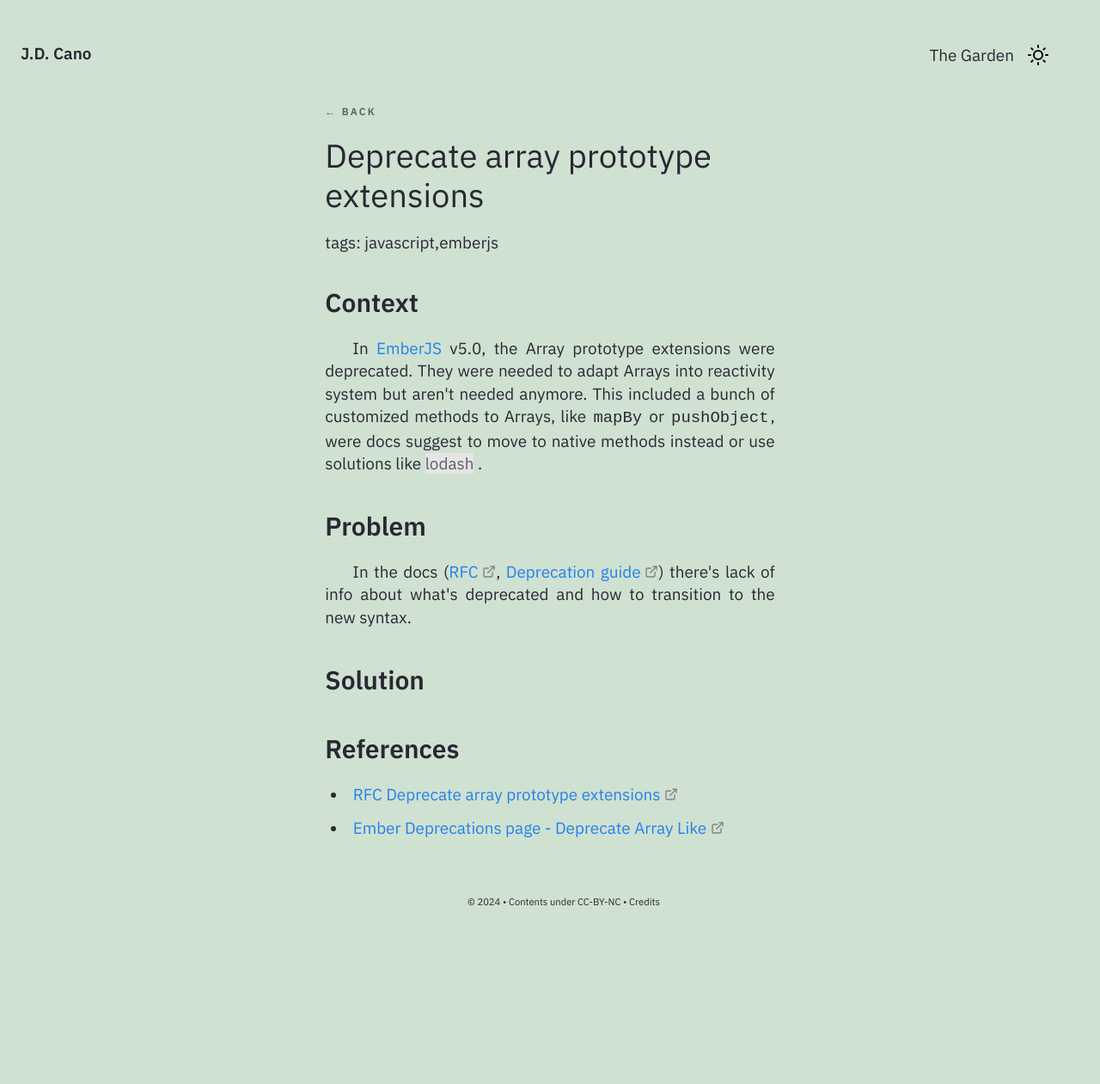
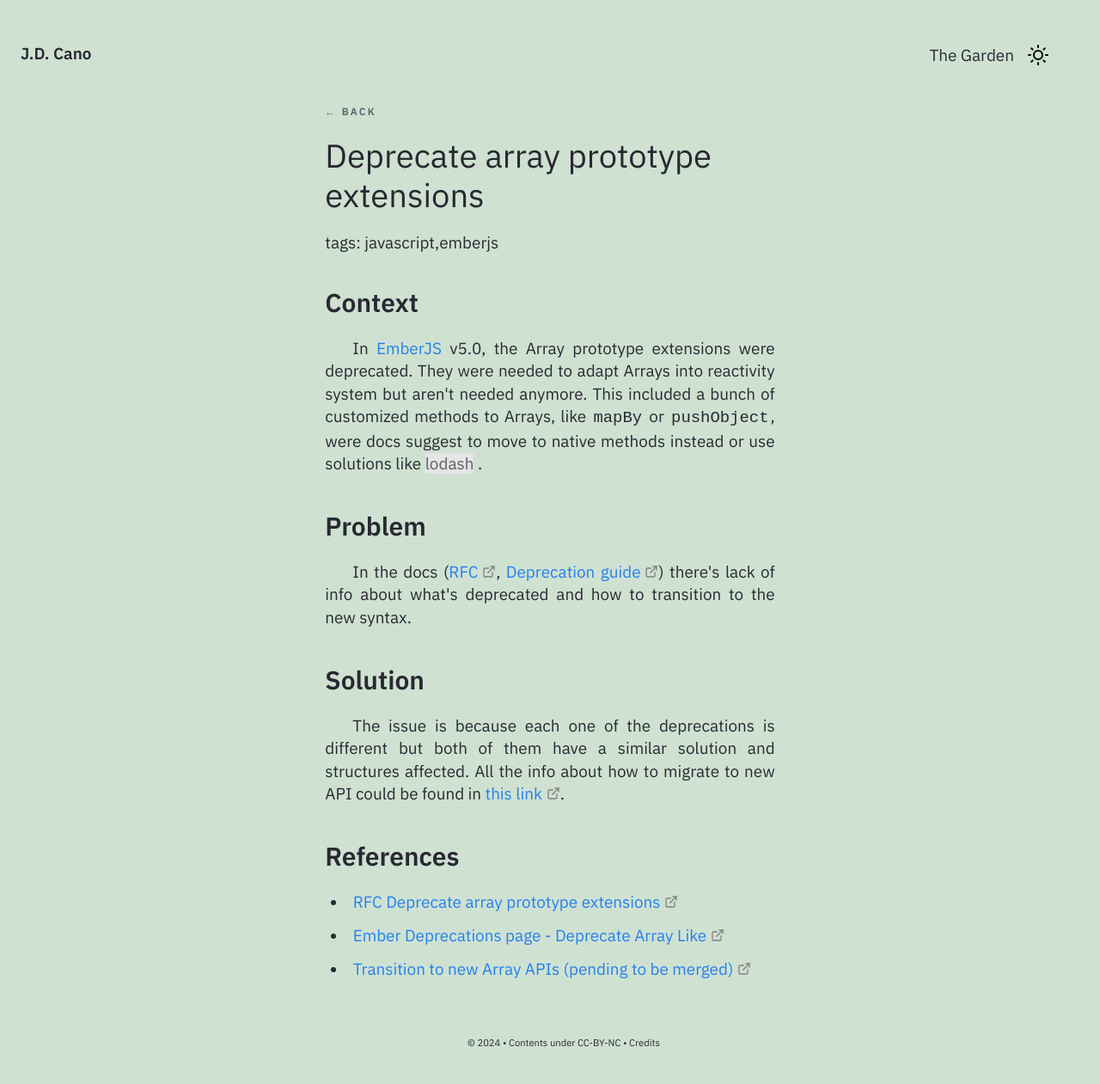
Before and after one commit to Gorzas/gorzas.github.io, a Jekyll site: the page built from _notes/Public/tech/EmberJS/Deprecate array prototype extensions.md, in a window 1280 px wide. Shown: the whole page at 86% size. Built offline with Jekyll 4.4.1, drawn with Linux system fonts in a browser that asks for light colours; before the commit the page ends 1097 px from its top, so only the background shows below that.

Commit message:
Update Deprecate array prototype extensions.md

```diff
--- a/_notes/Public/tech/EmberJS/Deprecate array prototype extensions.md
+++ b/_notes/Public/tech/EmberJS/Deprecate array prototype extensions.md
@@ -18,8 +18,10 @@ In the docs ([RFC](https://rfcs.emberjs.com/id/0848-deprecate-array-prototype-ex
 
 ## Solution
 
+The issue is because each one of the deprecations is different but both of them have a similar solution and structures affected. All the info about how to migrate to new API could be found in [this link](https://github.com/smilland/deprecation-app/blob/deprecate-array-prototype-extensions/content/ember/v5/deprecate-array-prototype-extensions.md).
 
 
 ## References
 - [RFC Deprecate array prototype extensions](https://rfcs.emberjs.com/id/0848-deprecate-array-prototype-extensions/)
 - [Ember Deprecations page - Deprecate Array Like](https://deprecations.emberjs.com/ember-data/v4.x#toc_ember-data-deprecate-array-like)
+- [Transition to new Array APIs (pending to be merged)](https://github.com/smilland/deprecation-app/blob/deprecate-array-prototype-extensions/content/ember/v5/deprecate-array-prototype-extensions.md)
```
